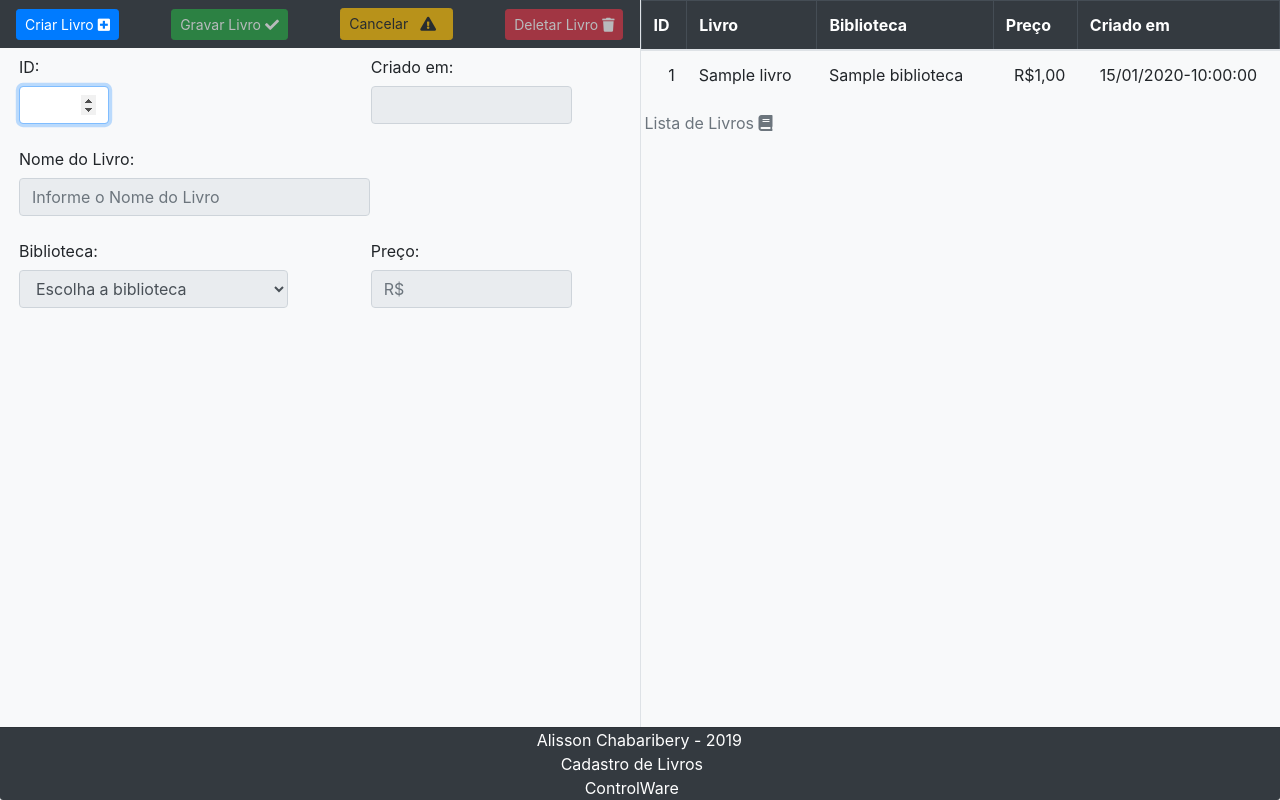
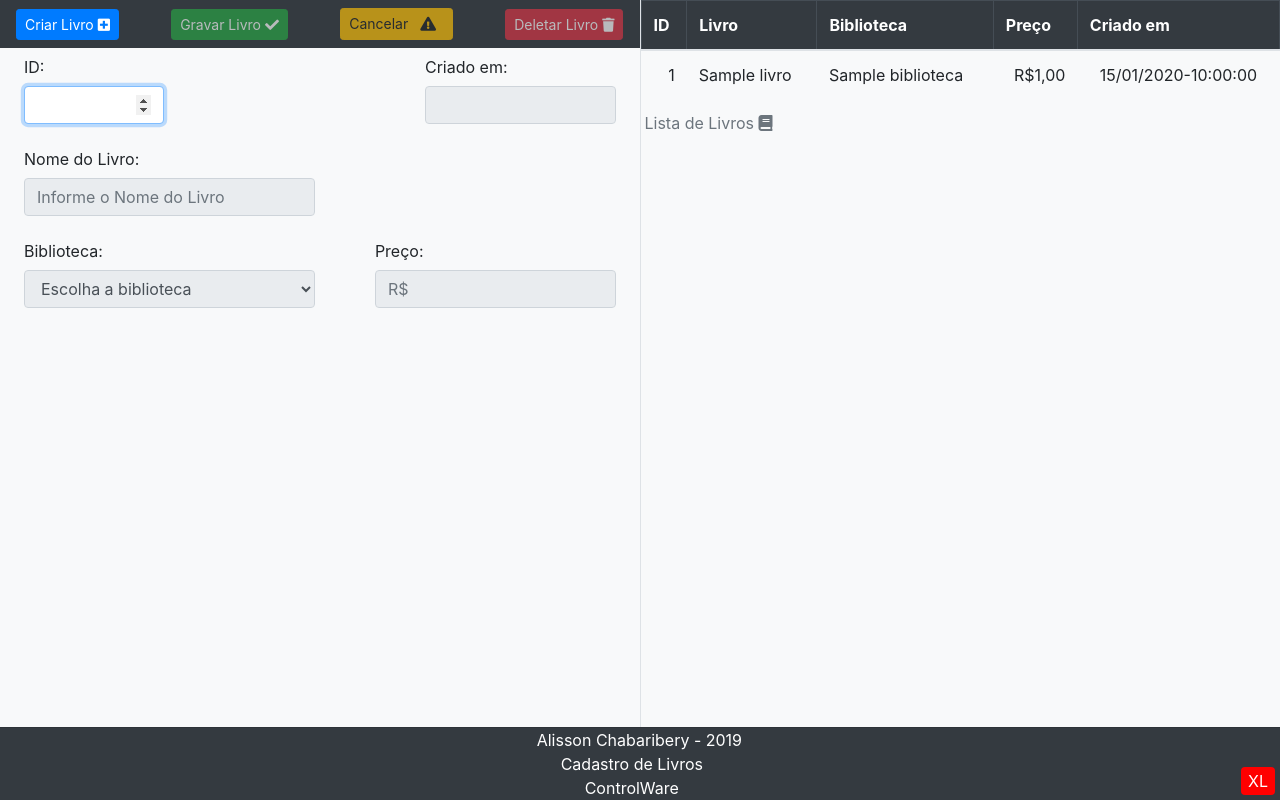
Before and after one commit to Chabarys/exercicios, a PHP site: page /livro in a window 1280 px wide. Run offline with PHP 8.4, Linux system fonts and the light colour scheme; tables that the repository leaves empty hold one stand-in row (values such as "Sample post"); style sheets or scripts are compiled from the project's sources; some libraries are stand-ins or nearby versions.

Commit message:
deixando responsivo

```diff
--- a/projeto_crud_bootstrap/js/livro.js
+++ b/projeto_crud_bootstrap/js/livro.js
@@ -12,6 +12,15 @@ $(document).ready(function() {
 
 	$(window).unbind('resize').bind('resize', () => {
 		$('#div-cadastro').height(window.innerHeight - parseInt($("body").css("padding-bottom")));
+
+		let largura_sm = 767;
+		if(window.innerWidth <= largura_sm){
+			if($("#div-cadastro").is(":visible") && $("#div-grade").is(":visible")){
+				$("#div-grade").hide();
+			}
+		}else{
+			$("#div-cadastro, #div-grade").show();
+		}
 	}).trigger('resize')
 });
 
--- a/projeto_crud_bootstrap/style/scss/def/main.scss
+++ b/projeto_crud_bootstrap/style/scss/def/main.scss
@@ -1,2 +1,13 @@
 @import "variables.scss";
 @import "../../../lib/bootstrap-4.3.1/scss/bootstrap.scss";
+
+
+#sizes {
+	position: fixed;
+	bottom: 5px;
+	right: 5px;
+	background-color: #f00;
+	color: #fff;
+	padding: 2px 7px;
+	border-radius: $border-radius;
+}
--- a/projeto_crud_bootstrap/view/livro.php
+++ b/projeto_crud_bootstrap/view/livro.php
@@ -15,6 +15,11 @@ $connection = connection();
 <body class="bg-light">
 	<div class="container-fluid no-gutters px-0">
 		<div class="row no-gutters">
+
+			<!--
+			Botoes para alterar telas (cadastro e grade)
+			-->
+
 			<!-- CADASTRO -->
 			<div id="div-cadastro" class="col border-right">
 				<div class="navbar bg-dark">
@@ -35,21 +40,22 @@ $connection = connection();
 						<i class="fas fa-trash"></i>
 					</button>
 				</div>
-				<div class="form-row">
-					<div class="form-group col px-4 ">
+				<div class="form-row px-4">
+					<div class="form-group col-4 col-lg-3">
 						<label for="idLivro" class="col-form-label">ID:</label>
-						<input id="idLivro" type="number" class="form-control col-4">
+						<input id="idLivro" type="number" class="form-control">
 					</div>
-					<div class="form-group col offset-md-1">
+					<div class="form-group col-6 offset-2 col-lg-4 offset-lg-5">
 						<label for="criadoEm" class="col-form-label">Criado em:</label>
-						<input id="criadoEm" type="text" class="form-control col-9" disabled>
+						<input id="criadoEm" type="text" class="form-control" disabled>
 					</div>
-
-					<div class="form-group col-12 px-4">
+					<div class="w-100"></div>
+					<div class="form-group col-6">
 						<label for="nomeLivro" class="col-form-label">Nome do Livro:</label>
-						<input id="nomeLivro" type="text" class="form-control col-7" placeholder="Informe o Nome do Livro">
+						<input id="nomeLivro" type="text" class="form-control" placeholder="Informe o Nome do Livro">
 					</div>
-					<div class="form-group col px-4">
+					<div class="w-100"></div>
+					<div class="form-group col-md-6">
 						<label for="idBiblioteca" class="col-form-label">Biblioteca:</label>
 						<select class="form-control" id="idBiblioteca" aria-label="Example select with button addon">
 							<option value="" selected disabled>Escolha a biblioteca</option>
@@ -62,15 +68,15 @@ $connection = connection();
 							?>
 						</select>
 					</div>
-					<div class="form-group col offset-md-1">
+					<div class="form-group col-md-5 offset-md-1">
 						<label for="precoLivro" class="col-form-label">Preço:</label>
-						<input id="precoLivro" type="text" class="form-control col-9" placeholder="R$" min="1" max="10">
+						<input id="precoLivro" type="text" class="form-control" placeholder="R$" min="1" max="10">
 					</div>
 
 				</div>
 			</div>
 			<!-- GRADE DE LIVROS -->
-			<div class="col no-gutters">
+			<div id="div-grade" class="col no-gutters">
 				<table id="grade" class="table table-hover">
 					<caption class="mx-1">
 						<span>Lista de Livros</span>
@@ -98,6 +104,13 @@ $connection = connection();
 		</div>
 	</div>
 
+	<div id="sizes">
+		<div class="d-block d-sm-none">XS</div>
+		<div class="d-none d-sm-block d-md-none">SM</div>
+		<div class="d-none d-md-block d-lg-none">MD</div>
+		<div class="d-none d-lg-block d-xl-none">LG</div>
+		<div class="d-none d-xl-block">XL</div>
+	</div>
 </body>
 
 </html>
```
Also changed, not shown: projeto_crud_bootstrap/style/css/def/main.css, 1 other file.
